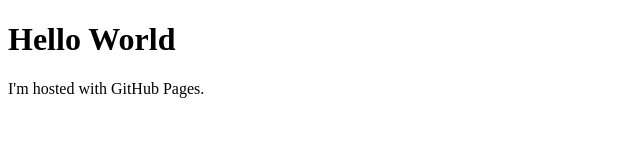
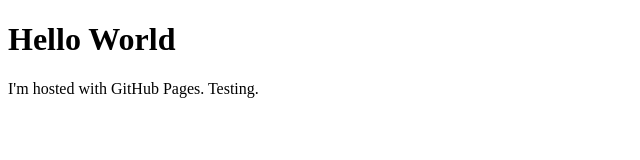
Before and after one commit to conalshaul/conalshaul.github.io, a website: page index.html in a window 1280 px wide. Shown: the full height of the page, 0-640 px from the left. Drawn offline with Linux system fonts and the light colour scheme.

Commit message:
Update index.html

```diff
--- a/index.html
+++ b/index.html
@@ -2,6 +2,6 @@
 <html>
 <body>
 <h1>Hello World</h1>
-<p>I'm hosted with GitHub Pages.</p>
+<p>I'm hosted with GitHub Pages. Testing.</p>
 </body>
 </html>
```
